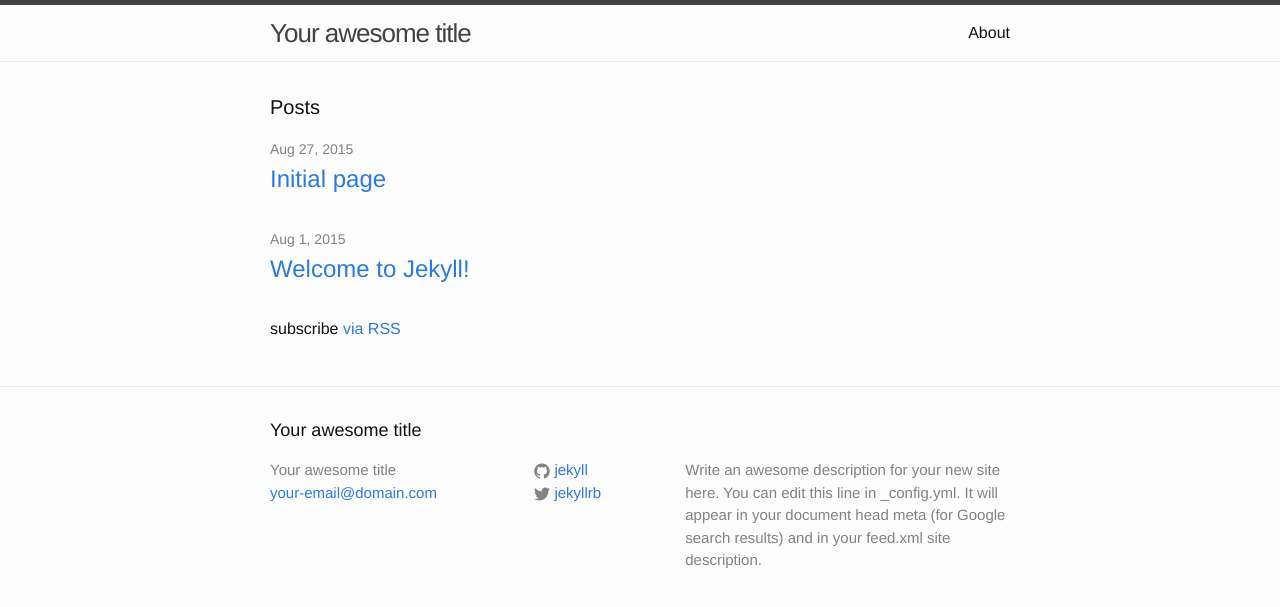
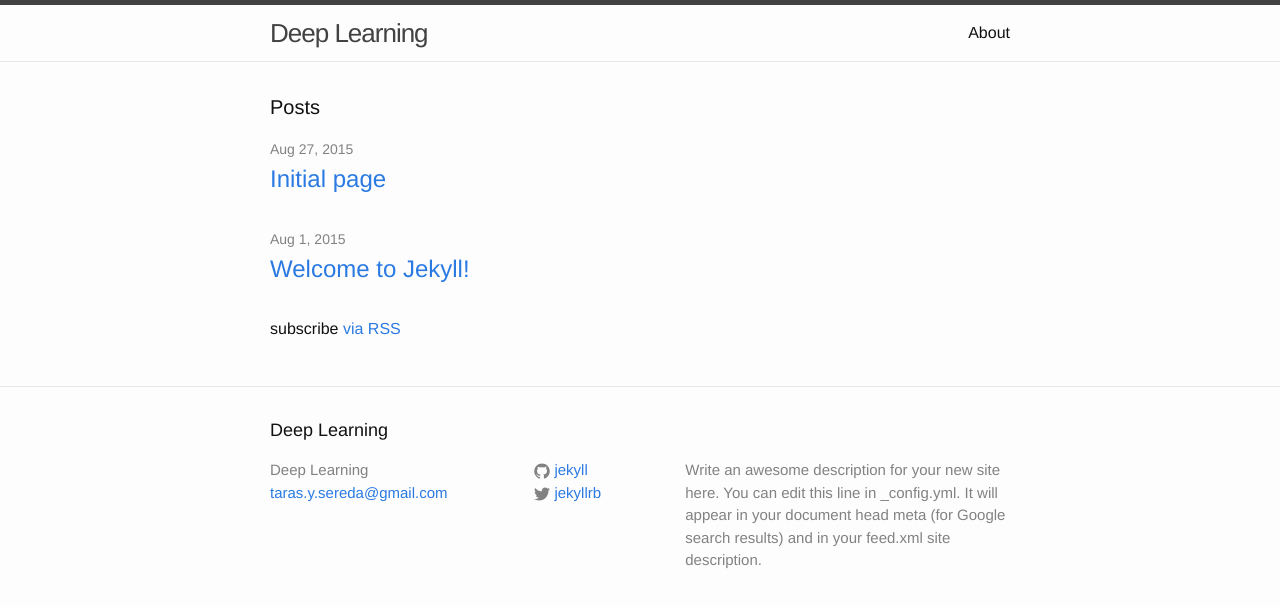
Before and after one commit to halisyilboga/halisyilboga.github.io, a Jekyll site: the page built from index.html, in a window 1280 px wide. Shown: the top 607 px of the page. Built offline with Jekyll 4.4.1, drawn with Linux system fonts in a browser that asks for light colours.

Commit message:
Update _config.yml

```diff
--- a/_config.yml
+++ b/_config.yml
@@ -1,6 +1,6 @@
 # Site settings
-title: Your awesome title
-email: your-email@domain.com
+title: Deep Learning
+email: taras.y.sereda@gmail.com
 description: > # this means to ignore newlines until "baseurl:"
   Write an awesome description for your new site here. You can edit this
   line in _config.yml. It will appear in your document head meta (for
```
